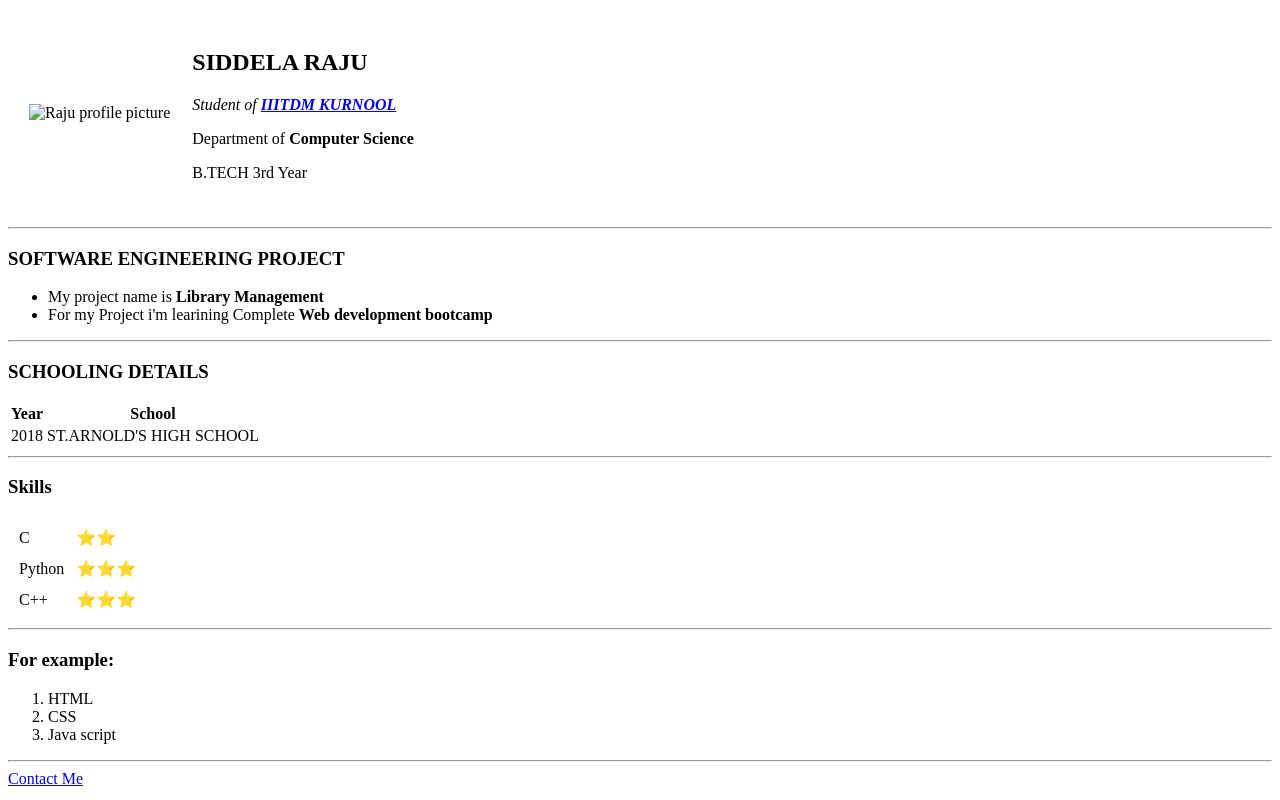
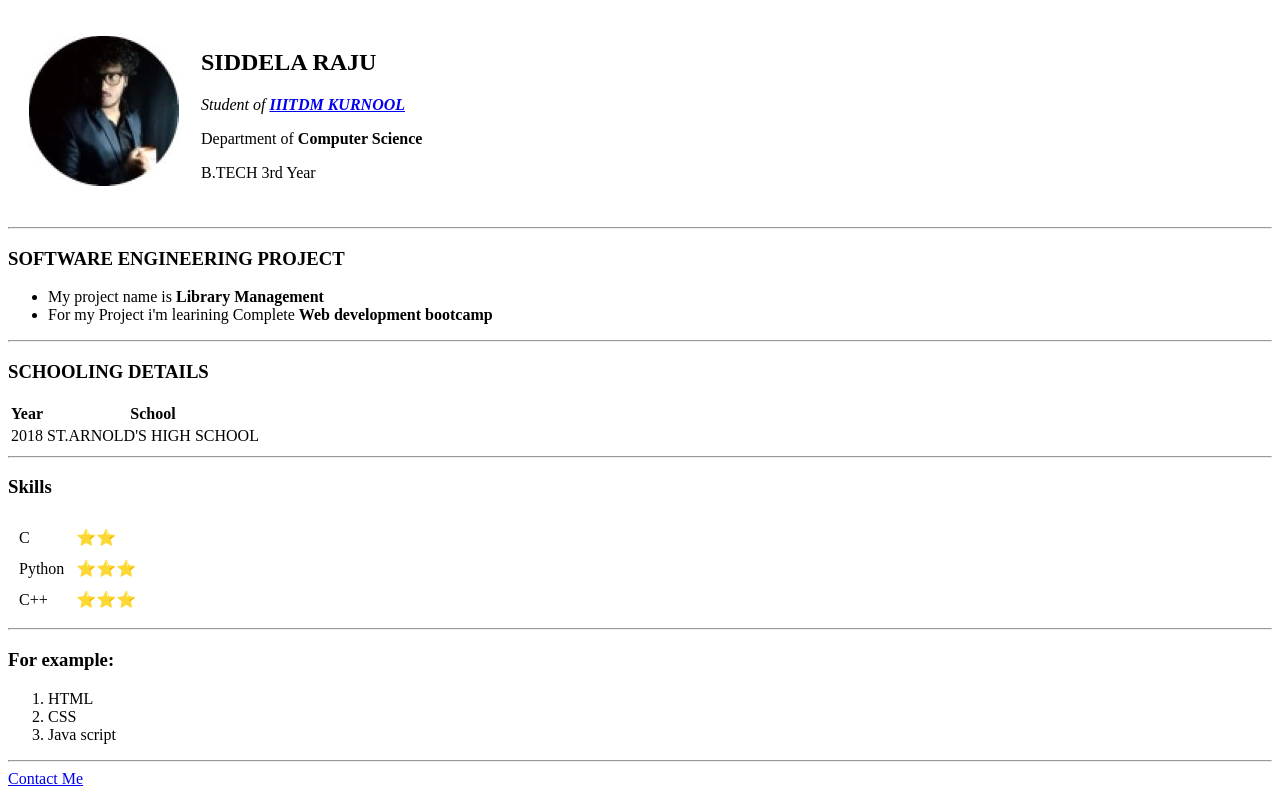
Before and after one commit to Siddela-Raju/cv, a plain HTML site: page index.html in a window 1280 px wide. Drawn offline with Linux system fonts and the light colour scheme.

Commit message:
Update index.html

```diff
--- a/index.html
+++ b/index.html
@@ -6,7 +6,7 @@
 <body>
     <table cellspacing="20">
         <tr>
-            <td><img src="image/Raju Profile Picture.jpg" alt="Raju profile picture"></td>
+            <td><img src="Raju Profile Picture.jpg" alt="Raju profile picture"></td>
             <td><h2>SIDDELA RAJU</h1>
                 <p><em>Student of <strong><a href="https://iiitk.ac.in/">IIITDM KURNOOL</a></strong></em></p>
                 <P>Department of <strong>Computer Science</strong></P>
```
